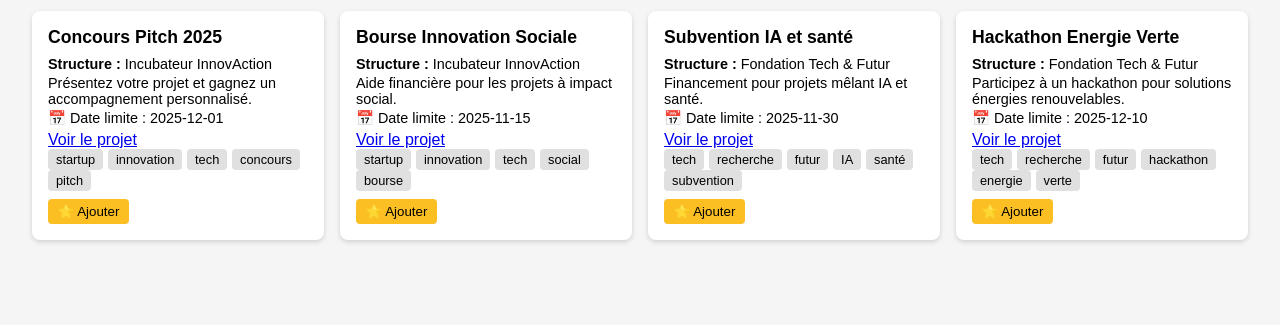
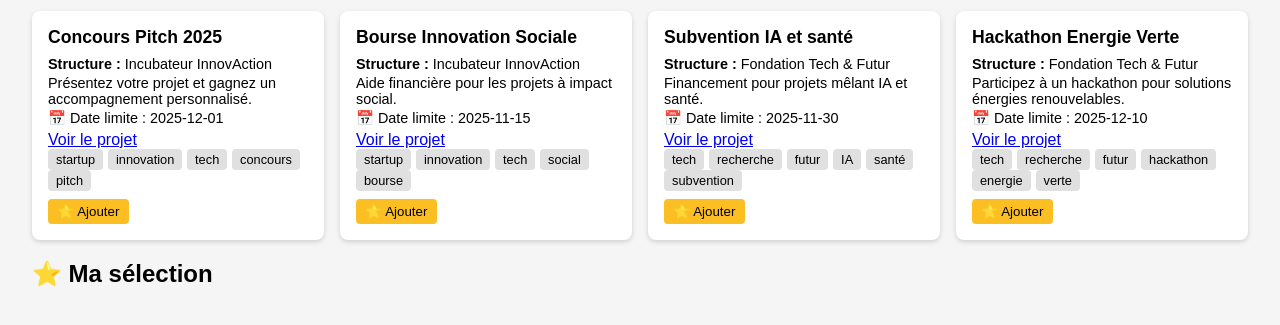
Before and after one commit to b33n-tech/the-ess-ecosystem-4, a plain HTML site: page index.html in a window 1280 px wide. Shown: the part 91-416 px from the top of the page. Drawn offline with nearby package versions, Linux system fonts and the light colour scheme.

Commit message:
Update index.html

```diff
--- a/index.html
+++ b/index.html
@@ -14,7 +14,11 @@
 
   <div id="cards"></div>
 
-  <button id="download-wishlist">📄 Télécharger ma sélection</button>
+  <div id="wishlist-container">
+    <h2>⭐ Ma sélection</h2>
+    <ul id="wishlist-list"></ul>
+    <button id="download-wishlist">📄 Télécharger ma sélection</button>
+  </div>
 
   <script src="script.js"></script>
 </body>
```
